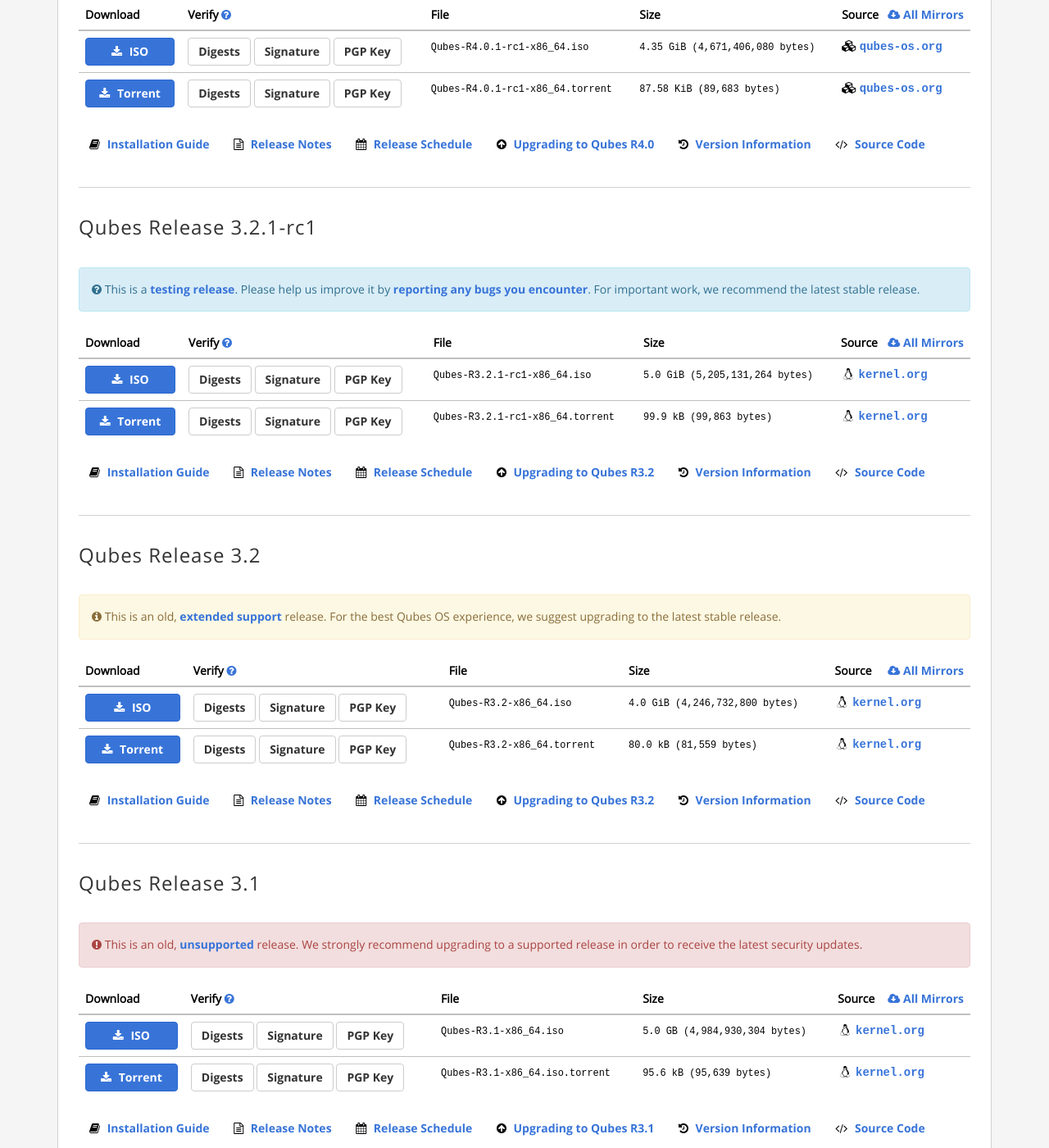
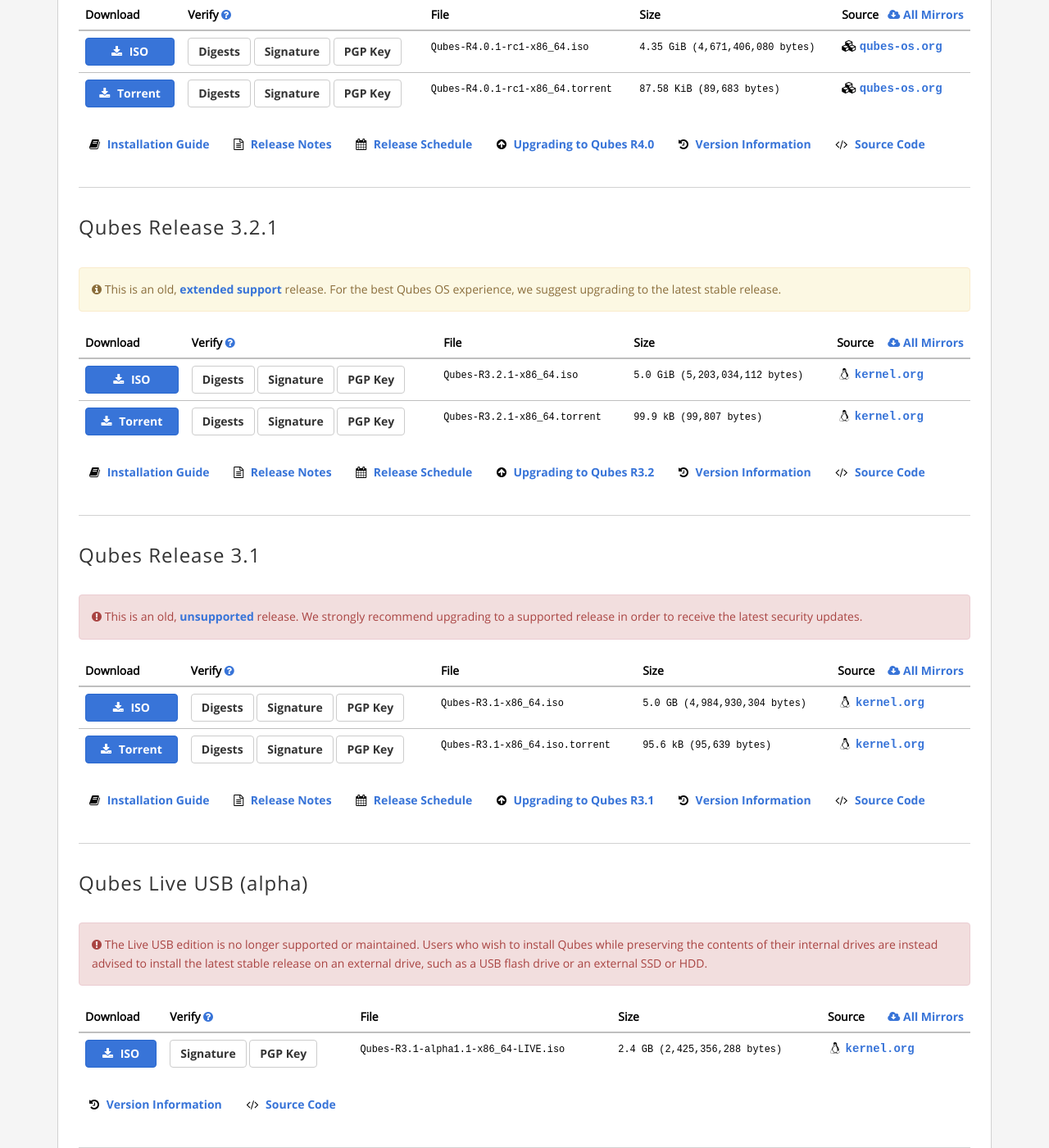
Before and after one commit to QubesOS/qubesos.github.io, a Jekyll site: the page built from pages/downloads.md, in a window 1280 px wide and 1400 px high, scrolled down 1180 px. Shown: the whole window at 82% size. Built offline with Jekyll 4.4.1, drawn with Linux system fonts in a browser that asks for light colours; some web fonts are replaced.

Commit message:
downloads: put 3.2.1 final in place of 3.2

```diff
--- a/_data/downloads.yml
+++ b/_data/downloads.yml
@@ -175,92 +175,7 @@ releases:
     featured_docs:
       get:
       - Release Notes
-  Qubes Release 3.2.1-rc1:
-    testing: yes
-    latest: no
-    deprecated: no
-    sources:
-      - name: kernel.org
-        display: yes
-        method: HTTPS
-        type: ISO
-        filename: Qubes-R3.2.1-rc1-x86_64.iso
-        size: 5.0 GiB (5,205,131,264 bytes)
-        url: https://mirrors.edge.kernel.org/qubes/iso/Qubes-R3.2.1-rc1-x86_64.iso
-        verifiers:
-          hash: https://mirrors.edge.kernel.org/qubes/iso/Qubes-R3.2.1-rc1-x86_64.iso.DIGESTS
-          sig: https://mirrors.edge.kernel.org/qubes/iso/Qubes-R3.2.1-rc1-x86_64.iso.asc
-          key: https://keys.qubes-os.org/keys/qubes-release-3-signing-key.asc
-      - name: halifax.rwth-aachen.de
-        display: no
-        method: HTTP
-        type: ISO
-        filename: Qubes-R3.2.1-rc1-x86_64.iso
-        size: 5.0 GiB (5,205,131,264 bytes)
-        url: http://ftp.halifax.rwth-aachen.de/qubes/iso/Qubes-R3.2.1-rc1-x86_64.iso
-        verifiers:
-          hash: http://ftp.halifax.rwth-aachen.de/qubes/iso/Qubes-R3.2.1-rc1-x86_64.iso.DIGESTS
-          sig: http://ftp.halifax.rwth-aachen.de/qubes/iso/Qubes-R3.2.1-rc1-x86_64.iso.asc
-          key: https://keys.qubes-os.org/keys/qubes-release-3-signing-key.asc
-      - name: qubes-os.org
-        display: no
-        method: HTTPS
-        type: ISO
-        filename: Qubes-R3.2.1-rc1-x86_64.iso
-        size: 5.0 GiB (5,205,131,264 bytes)
-        url: https://ftp.qubes-os.org/iso/Qubes-R3.2.1-rc1-x86_64.iso
-        verifiers:
-          hash: https://ftp.qubes-os.org/iso/Qubes-R3.2.1-rc1-x86_64.iso.DIGESTS
-          sig: https://ftp.qubes-os.org/iso/Qubes-R3.2.1-rc1-x86_64.iso.asc
-          key: https://keys.qubes-os.org/keys/qubes-release-3-signing-key.asc
-      - name: kernel.org
-        display: yes
-        method: BitTorrent
-        type: Torrent
-        filename: Qubes-R3.2.1-rc1-x86_64.torrent
-        size: 99.9 kB (99,863 bytes)
-        url: https://mirrors.edge.kernel.org/qubes/iso/Qubes-R3.2.1-rc1-x86_64.torrent
-        verifiers:
-          hash: https://mirrors.edge.kernel.org/qubes/iso/Qubes-R3.2.1-rc1-x86_64.iso.DIGESTS
-          sig: https://mirrors.edge.kernel.org/qubes/iso/Qubes-R3.2.1-rc1-x86_64.iso.asc
-          key: https://keys.qubes-os.org/keys/qubes-release-3-signing-key.asc
-      - name: halifax.rwth-aachen.de
-        display: no
-        method: BitTorrent
-        type: Torrent
-        filename: Qubes-R3.2.1-rc1-x86_64.torrent
-        size: 99.9 kB (99,863 bytes)
-        url: http://ftp.halifax.rwth-aachen.de/qubes/iso/Qubes-R3.2.1-rc1-x86_64.torrent
-        verifiers:
-          hash: http://ftp.halifax.rwth-aachen.de/qubes/iso/Qubes-R3.2.1-rc1-x86_64.iso.DIGESTS
-          sig: http://ftp.halifax.rwth-aachen.de/qubes/iso/Qubes-R3.2.1-rc1-x86_64.iso.asc
-          key: https://keys.qubes-os.org/keys/qubes-release-3-signing-key.asc
-      - name: qubes-os.org
-        display: no
-        method: BitTorrent
-        type: Torrent
-        filename: Qubes-R3.2.1-rc1-x86_64.torrent
-        size: 99.9 kB (99,863 bytes)
-        url: https://ftp.qubes-os.org/iso/Qubes-R3.2.1-rc1-x86_64.torrent
-        verifiers:
-          hash: https://ftp.qubes-os.org/iso/Qubes-R3.2.1-rc1-x86_64.iso.DIGESTS
-          sig: https://ftp.qubes-os.org/iso/Qubes-R3.2.1-rc1-x86_64.iso.asc
-          key: https://keys.qubes-os.org/keys/qubes-release-3-signing-key.asc
-    docs:
-      Installation Guide:
-        featured: yes
-        url: /doc/installation-guide/
-      Release Notes:
-        url: /doc/releases/3.2/release-notes/
-      Release Schedule:
-        url: /doc/releases/3.2/schedule/
-      Upgrading to Qubes R3.2:
-        url: /doc/releases/3.2/release-notes/#upgrading
-    featured_docs:
-      get:
-      - Upgrading to Qubes R3.2
-      - Release Notes
-  Qubes Release 3.2:
+  Qubes Release 3.2.1:
     testing: no
     latest: no
     aging: yes
@@ -273,67 +188,67 @@ releases:
         display: yes
         method: HTTPS
         type: ISO
-        filename: Qubes-R3.2-x86_64.iso
-        size: 4.0 GiB (4,246,732,800 bytes)
-        url: https://mirrors.edge.kernel.org/qubes/iso/Qubes-R3.2-x86_64.iso
+        filename: Qubes-R3.2.1-x86_64.iso
+        size: 5.0 GiB (5,203,034,112 bytes)
+        url: https://mirrors.edge.kernel.org/qubes/iso/Qubes-R3.2.1-x86_64.iso
         verifiers:
-          hash: https://mirrors.edge.kernel.org/qubes/iso/Qubes-R3.2-x86_64.iso.DIGESTS
-          sig: https://mirrors.edge.kernel.org/qubes/iso/Qubes-R3.2-x86_64.iso.asc
+          hash: https://mirrors.edge.kernel.org/qubes/iso/Qubes-R3.2.1-x86_64.iso.DIGESTS
+          sig: https://mirrors.edge.kernel.org/qubes/iso/Qubes-R3.2.1-x86_64.iso.asc
           key: https://keys.qubes-os.org/keys/qubes-release-3-signing-key.asc
       - name: halifax.rwth-aachen.de
         display: no
         method: HTTP
         type: ISO
-        filename: Qubes-R3.2-x86_64.iso
-        size: 4.0 GiB (4,246,732,800 bytes)
-        url: http://ftp.halifax.rwth-aachen.de/qubes/iso/Qubes-R3.2-x86_64.iso
+        filename: Qubes-R3.2.1-x86_64.iso
+        size: 5.0 GiB (5,203,034,112 bytes)
+        url: http://ftp.halifax.rwth-aachen.de/qubes/iso/Qubes-R3.2.1-x86_64.iso
         verifiers:
-          hash: http://ftp.halifax.rwth-aachen.de/qubes/iso/Qubes-R3.2-x86_64.iso.DIGESTS
-          sig: http://ftp.halifax.rwth-aachen.de/qubes/iso/Qubes-R3.2-x86_64.iso.asc
+          hash: http://ftp.halifax.rwth-aachen.de/qubes/iso/Qubes-R3.2.1-x86_64.iso.DIGESTS
+          sig: http://ftp.halifax.rwth-aachen.de/qubes/iso/Qubes-R3.2.1-x86_64.iso.asc
           key: https://keys.qubes-os.org/keys/qubes-release-3-signing-key.asc
       - name: qubes-os.org
         display: no
         method: HTTPS
         type: ISO
-        filename: Qubes-R3.2-x86_64.iso
-        size: 4.0 GiB (4,246,732,800 bytes)
-        url: https://ftp.qubes-os.org/iso/Qubes-R3.2-x86_64.iso
+        filename: Qubes-R3.2.1-x86_64.iso
+        size: 5.0 GiB (5,203,034,112 bytes)
+        url: https://ftp.qubes-os.org/iso/Qubes-R3.2.1-x86_64.iso
         verifiers:
-          hash: https://ftp.qubes-os.org/iso/Qubes-R3.2-x86_64.iso.DIGESTS
-          sig: https://ftp.qubes-os.org/iso/Qubes-R3.2-x86_64.iso.asc
+          hash: https://ftp.qubes-os.org/iso/Qubes-R3.2.1-x86_64.iso.DIGESTS
+          sig: https://ftp.qubes-os.org/iso/Qubes-R3.2.1-x86_64.iso.asc
           key: https://keys.qubes-os.org/keys/qubes-release-3-signing-key.asc
       - name: kernel.org
         display: yes
         method: BitTorrent
         type: Torrent
-        filename: Qubes-R3.2-x86_64.torrent
-        size: 80.0 kB (81,559 bytes)
-        url: https://mirrors.edge.kernel.org/qubes/iso/Qubes-R3.2-x86_64.torrent
+        filename: Qubes-R3.2.1-x86_64.torrent
+        size: 99.9 kB (99,807 bytes)
+        url: https://mirrors.edge.kernel.org/qubes/iso/Qubes-R3.2.1-x86_64.torrent
         verifiers:
-          hash: https://mirrors.edge.kernel.org/qubes/iso/Qubes-R3.2-x86_64.iso.DIGESTS
-          sig: https://mirrors.edge.kernel.org/qubes/iso/Qubes-R3.2-x86_64.iso.asc
+          hash: https://mirrors.edge.kernel.org/qubes/iso/Qubes-R3.2.1-x86_64.iso.DIGESTS
+          sig: https://mirrors.edge.kernel.org/qubes/iso/Qubes-R3.2.1-x86_64.iso.asc
           key: https://keys.qubes-os.org/keys/qubes-release-3-signing-key.asc
       - name: halifax.rwth-aachen.de
         display: no
         method: BitTorrent
         type: Torrent
-        filename: Qubes-R3.2-x86_64.torrent
-        size: 80.0 kB (81,559 bytes)
-        url: http://ftp.halifax.rwth-aachen.de/qubes/iso/Qubes-R3.2-x86_64.torrent
+        filename: Qubes-R3.2.1-x86_64.torrent
+        size: 99.9 kB (99,807 bytes)
+        url: http://ftp.halifax.rwth-aachen.de/qubes/iso/Qubes-R3.2.1-x86_64.torrent
         verifiers:
-          hash: http://ftp.halifax.rwth-aachen.de/qubes/iso/Qubes-R3.2-x86_64.iso.DIGESTS
-          sig: http://ftp.halifax.rwth-aachen.de/qubes/iso/Qubes-R3.2-x86_64.iso.asc
+          hash: http://ftp.halifax.rwth-aachen.de/qubes/iso/Qubes-R3.2.1-x86_64.iso.DIGESTS
+          sig: http://ftp.halifax.rwth-aachen.de/qubes/iso/Qubes-R3.2.1-x86_64.iso.asc
           key: https://keys.qubes-os.org/keys/qubes-release-3-signing-key.asc
       - name: qubes-os.org
         display: no
         method: BitTorrent
         type: Torrent
-        filename: Qubes-R3.2-x86_64.torrent
-        size: 80.0 kB (81,559 bytes)
-        url: https://ftp.qubes-os.org/iso/Qubes-R3.2-x86_64.torrent
+        filename: Qubes-R3.2.1-x86_64.torrent
+        size: 99.9 kB (99,807 bytes)
+        url: https://ftp.qubes-os.org/iso/Qubes-R3.2.1-x86_64.torrent
         verifiers:
-          hash: https://ftp.qubes-os.org/iso/Qubes-R3.2-x86_64.iso.DIGESTS
-          sig: https://ftp.qubes-os.org/iso/Qubes-R3.2-x86_64.iso.asc
+          hash: https://ftp.qubes-os.org/iso/Qubes-R3.2.1-x86_64.iso.DIGESTS
+          sig: https://ftp.qubes-os.org/iso/Qubes-R3.2.1-x86_64.iso.asc
           key: https://keys.qubes-os.org/keys/qubes-release-3-signing-key.asc
     docs:
       Installation Guide:
```
